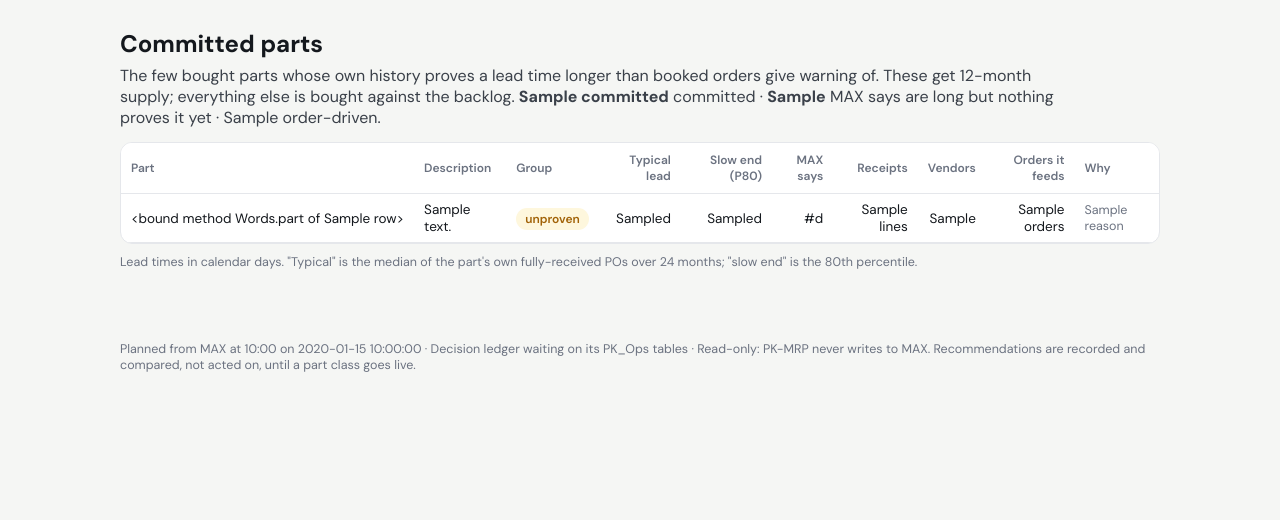
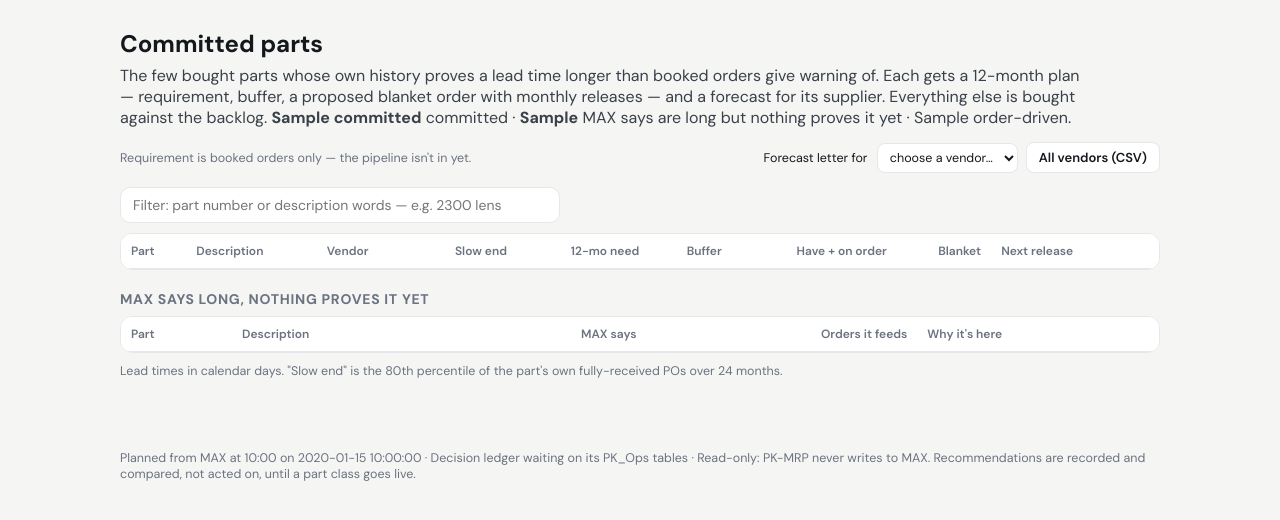
Before and after one commit to jaredPK1/PK-MRP, a Flask app: template pkmrp/web/templates/committed.html in a window 1280 px wide. Shown: the part 58-578 px from the top of the page. Run offline with Flask 3, Linux system fonts and the light colour scheme; the template is opened without the code that fills it: most values are stand-ins (such as "Sample title", 1, 10 or a date in 2020); lists and menus that the app fills with data are empty; some libraries are stand-ins or nearby versions.

Commit message:
Committed supply plans, supplier forecast letters, and search by description
core/committed.py: for each committed part, a gross 12-month requirement
(backlog walked down the BOM, pulled earlier by build time, grossed up by
YIELD_01), a buffer (service factor x monthly variation x sqrt(lead in
months)), and a blanket order released monthly one P80 lead time ahead.
Live: 119 plans, 91 with a blanket, 82 whose first release is already
past its order-by date. Pipeline isn't in yet (growth_bias = 1.0); the
page says so. /committed shows each plan with its 12 months on demand;
/committed/forecast.csv is the supplier letter (frozen 0-3 / firm 3-6 /
indicative 6-12, with the vendor's part number), per vendor or all.

core/search.py + /api/parts: find parts by number fragments (dashes
optional) or description words in any order, with MAX's abbreviations
understood (assembly -> ASSY, board -> ECB/PCB, cable -> CBL). The
Promise box suggests as you type, with descriptions, make/buy and stock;
a description typed in full resolves to the best match. All buys,
Committed and Lead times get a filter box with the same rules.
129 tests.

Co-Authored-By: Claude Opus 5.5 <noreply@anthropic.com>

```diff
--- a/pkmrp/core/netting.py
+++ b/pkmrp/core/netting.py
@@ -43,6 +43,7 @@ class Part:
     mult_qty: float = 0.0
     unit_cost: float = 0.0
     buyer: str = ""
+    yield_pct: float = 0.0  # YIELD_01; 0 = not set
 
 
 @dataclass(frozen=True)
--- a/pkmrp/core/settings.py
+++ b/pkmrp/core/settings.py
@@ -53,6 +53,10 @@ class PlanSettings:
     single_source_days: int = 60
     single_source_gate: float | None = None  # off: see core/segment.py
 
+    # Committed supply (core/committed.py).
+    growth_bias: float = 1.0  # scales the 12-month requirement until pipeline is in
+    service_factor: float = 1.65  # ~95% cycle service on the buffer
+
     # Respect MAX's order modifiers on planned orders.
     use_min_mult_qty: bool = True
 
--- a/pkmrp/web/app.py
+++ b/pkmrp/web/app.py
@@ -108,9 +108,70 @@ def create_app():
     @app.get("/committed")
     def committed_page():
         snap = snapshot.load_latest() or abort(404)
+        plans = {cp["part"]: cp for cp in snap.get("committed_plans", [])}
         rows = snap.get("segments", [])
+        vendors = sorted({cp["vendor"] for cp in plans.values() if cp["vendor"]})
         return render_template(
-            "committed.html", snap=snap, rows=rows, counts=snap.get("segment_counts", {})
+            "committed.html",
+            snap=snap,
+            rows=rows,
+            plans=plans,
+            vendors=vendors,
+            counts=snap.get("segment_counts", {}),
+        )
+
+    @app.get("/committed/plan/<path:part>")
+    def committed_plan(part):
+        snap = snapshot.load_latest() or abort(404)
+        cp = next((c for c in snap.get("committed_plans", []) if c["part"] == part), None)
+        return render_template("_committed_plan.html", cp=cp or abort(404))
+
+    @app.get("/committed/forecast.csv")
+    def forecast_csv():
+        """The supplier forecast letter: 12 months, frozen / firm / indicative."""
+        import csv
+        import io
+
+        from flask import Response
+
+        snap = snapshot.load_latest() or abort(404)
+        vendor = request.args.get("vendor", "")
+        plans = [c for c in snap.get("committed_plans", []) if not vendor or c["vendor"] == vendor]
+        if not plans:
+            abort(404)
+        months = [m["month"][:7] for m in plans[0]["schedule"]]
+        tags = [m["horizon"] for m in plans[0]["schedule"]]
+        buf = io.StringIO()
+        w = csv.writer(buf)
+        w.writerow(
+            [
+                "PK forecast",
+                snap["today"],
+                "frozen = months 1-3, firm = 4-6, "
+                "indicative = 7-12. Quantities are PK's requirement by month.",
+            ]
+        )
+        w.writerow(["vendor", "our part", "your part", "description", *months])
+        w.writerow(["", "", "", "", *tags])
+        for c in sorted(plans, key=lambda c: (c["vendor"], c["part"])):
+            w.writerow(
+                [
+                    c["vendor"],
+                    c["part"],
+                    c["vendor_part"],
+                    c["description"],
+                    *[_qty(m["requirement"]) for m in c["schedule"]],
+                ]
+            )
+        name = (vendor or "all-vendors").replace(" ", "-").replace("/", "-")[:40]
+        return Response(
+            buf.getvalue(),
+            mimetype="text/csv",
+            headers={
+                "Content-Disposition": (
+                    f"attachment; filename=pk-forecast-{name}-{snap['today']}.csv"
+                )
+            },
         )
 
     @app.get("/lead-times")
@@ -150,6 +211,33 @@ def create_app():
             },
         )
 
+    @app.get("/api/parts")
+    def api_parts():
+        """Part search for pickers: number fragments or description words."""
+        from ..core.search import find
+
+        data = snapshot.load_atp()
+        q = (request.args.get("q") or "").strip()
+        if not data or len(q) < 2:
+            return {"parts": []}
+        lines = data["timelines"]
+        catalogue = (
+            (p, v[1], v[0], p in lines and (lines[p][0] > 0 or bool(lines[p][1])))
+            for p, v in data["parts"].items()
+        )
+        out = []
+        for p, desc, ptype, active in find(q, catalogue, limit=12):
+            out.append(
+                {
+                    "part": p,
+                    "description": desc,
+                    "type": "make" if ptype == "A" else "buy",
+                    "on_hand": lines.get(p, [0])[0],
+                    "active": active,
+                }
+            )
+        return {"parts": out}
+
     @app.get("/promise")
     def promise_page():
         from ..core import atp
@@ -163,9 +251,18 @@ def create_app():
         except ValueError:
             qty, error = 1.0, "Quantity has to be a number."
         asked = request.args.get("date") or ""
+        if part and data and not error and part not in data["parts"]:
+            from ..core.search import find
+
+            hits = find(part, ((p, v[1], v[0], False) for p, v in data["parts"].items()), 1)
+            if hits:
+                part = hits[0][0]
         if part and data and not error:
             if part not in data["parts"]:
-                error = f"{part} isn't a make or buy part in MAX."
+                error = (
+                    f"Nothing matches “{part}” — try part of the number "
+                    "or a word from the description."
+                )
             else:
                 today = date.fromisoformat(data["today"])
                 parts = {
--- a/pkmrp/web/static/app.css
+++ b/pkmrp/web/static/app.css
@@ -146,3 +146,25 @@ footer { max-width: 1080px; margin: 0 auto; padding: 18px 20px 30px; color: var(
 .v-sub { margin: 6px 0 0; color: var(--ink-2); } .v-cap { margin: 8px 0 0; color: var(--muted); font-size: 12.5px; }
 .steps-h { font-size: 14px; text-transform: uppercase; letter-spacing: .05em; color: var(--muted); margin: 20px 0 8px; }
 .dense tr.bind td { background: var(--late-soft); font-weight: 600; }
+.cp-row td { padding: 0; border-bottom: 0; } .cp-cell:empty { display: none; }
+.cp-detail { padding: 10px 16px 14px; background: var(--bg); } .late-text { color: var(--late); font-weight: 600; }
+.filters label select { font: inherit; padding: 5px 8px; border-radius: 8px; border: 1px solid var(--line);
+                        background: var(--surface); color: var(--ink); margin-left: 6px; }
+
+.table-tools { display: flex; align-items: center; gap: 10px; margin: 0 0 10px; }
+.table-filter { font: inherit; font-size: 14px; padding: 8px 12px; border: 1px solid var(--line); border-radius: 10px;
+                background: var(--surface); color: var(--ink); width: min(440px, 100%); }
+.table-filter:focus, .promise-form input:focus { outline: 2px solid var(--teal); outline-offset: 1px; border-color: var(--leaf); }
+.picker { position: relative; }
+.picker input { min-width: 320px; }
+.suggest { position: absolute; top: 100%; left: 0; z-index: 20; list-style: none; margin: 4px 0 0; padding: 4px;
+           min-width: 520px; max-width: 90vw; background: var(--surface); border: 1px solid var(--line); border-radius: 12px;
+           box-shadow: 0 12px 32px rgba(20,24,29,.16); }
+.suggest li { display: grid; grid-template-columns: auto 1fr auto; gap: 10px; align-items: baseline; padding: 7px 10px;
+              border-radius: 8px; cursor: pointer; color: var(--ink); font-weight: 400; font-size: 14px; }
+.suggest li b { font-variant-numeric: tabular-nums; }
+.suggest li .d { color: var(--ink-2); overflow: hidden; text-overflow: ellipsis; white-space: nowrap; }
+.suggest li .t { color: var(--muted); font-size: 12px; white-space: nowrap; }
+.suggest li.on, .suggest li:hover { background: var(--soon-soft); }
+@media (max-width: 760px) { .picker input { min-width: 0; width: 100%; } .suggest { min-width: 0; width: 100%; } }
+.cp-detail .ledger td, .cp-detail .ledger th { padding: 4px 14px; }
--- a/pkmrp/web/static/app.js
+++ b/pkmrp/web/static/app.js
@@ -41,3 +41,85 @@
     if (!seen) confetti(70);
   }
 })();
+
+
+// Search, everywhere it helps: the same rules as core/search.py, light.
+// Words in any order, any case; dashes and spaces in part numbers ignored.
+(function () {
+  const squash = s => (s || '').toLowerCase().replace(/[\s\-_.]/g, '');
+  const ALIASES = { assembly: ['assy', 'asy'], board: ['ecb', 'pcb'], cable: ['cbl', 'cable'],
+                    option: ['opt', 'option'], power: ['pwr', 'power'], motor: ['mtr', 'motor'] };
+  function forms(w) {
+    w = w.toLowerCase();
+    const out = [w];
+    if (w.length > 3 && w.endsWith('s')) out.push(w.slice(0, -1));
+    out.slice().forEach(f => (ALIASES[f] || []).forEach(a => out.push(a)));
+    return out;
+  }
+  function matches(text, q) {
+    const low = text.toLowerCase(), sq = squash(text);
+    return q.split(/[\s,;/]+/).filter(Boolean).every(w =>
+      forms(w).some(f => low.includes(f)) || (squash(w).length >= 3 && sq.includes(squash(w))));
+  }
+
+  // Table filters (All buys, Committed, Lead times)
+  document.querySelectorAll('.table-filter').forEach(function (box) {
+    const wrap = box.closest('.table-tools').nextElementSibling;
+    const rows = Array.from(wrap.querySelectorAll('tbody tr')).filter(r => !r.classList.contains('cp-row'));
+    const count = box.parentElement.querySelector('.filter-count');
+    box.addEventListener('input', function () {
+      const q = box.value.trim();
+      let shown = 0;
+      rows.forEach(function (r) {
+        const ok = !q || matches(r.textContent, q);
+        r.hidden = !ok;
+        const detail = r.nextElementSibling;
+        if (detail && detail.classList.contains('cp-row')) detail.hidden = !ok;
+        if (ok) shown++;
+      });
+      count.textContent = q ? shown + ' of ' + rows.length : '';
+    });
+  });
+
+  // Part picker with descriptions (Promise)
+  document.querySelectorAll('input[data-suggest]').forEach(function (input) {
+    const list = input.parentElement.querySelector('.suggest');
+    let items = [], at = -1, timer = null;
+    function render() {
+      list.innerHTML = items.map((p, i) =>
+        '<li role="option" data-i="' + i + '" class="' + (i === at ? 'on' : '') + '">' +
+        '<b>' + p.part + '</b> <span class="d">' + p.description.toLowerCase() + '</span>' +
+        '<span class="t">' + p.type + (p.on_hand ? ' · ' + p.on_hand + ' on hand' : '') + '</span></li>').join('');
+      list.hidden = !items.length;
+      input.setAttribute('aria-expanded', items.length ? 'true' : 'false');
+    }
+    function pick(i) {
+      if (!items[i]) return;
+      input.value = items[i].part;
+      items = []; render();
+      const qty = input.form.querySelector('[name=qty]');
+      if (qty) qty.focus();
+    }
+    input.addEventListener('input', function () {
+      clearTimeout(timer);
+      const q = input.value.trim();
+      if (q.length < 2) { items = []; render(); return; }
+      timer = setTimeout(function () {
+        fetch(input.dataset.suggest + '?q=' + encodeURIComponent(q), { credentials: 'same-origin' })
+          .then(r => r.json()).then(d => { items = d.parts || []; at = items.length ? 0 : -1; render(); })
+          .catch(() => {});
+      }, 140);
+    });
+    input.addEventListener('keydown', function (e) {
+      if (list.hidden) return;
+      if (e.key === 'ArrowDown') { at = Math.min(at + 1, items.length - 1); render(); e.preventDefault(); }
+      else if (e.key === 'ArrowUp') { at = Math.max(at - 1, 0); render(); e.preventDefault(); }
+      else if (e.key === 'Enter' && at >= 0) { pick(at); e.preventDefault(); }
+      else if (e.key === 'Escape') { items = []; render(); }
+    });
+    list.addEventListener('mousedown', function (e) {
+      const li = e.target.closest('li'); if (li) { pick(+li.dataset.i); e.preventDefault(); }
+    });
+    input.addEventListener('blur', () => setTimeout(() => { items = []; render(); }, 150));
+  });
+})();
--- a/pkmrp/web/templates/buys.html
+++ b/pkmrp/web/templates/buys.html
@@ -12,6 +12,7 @@
     </label>
   </form>
 </section>
+<div class="table-tools"><input type="search" class="table-filter" placeholder="Filter: part number or description words — e.g. 2300 lens" aria-label="Filter the table"><span class="muted small filter-count"></span></div>
 <div class="table-wrap">
 <table class="dense">
   <thead><tr><th class="r">#</th><th>Part</th><th>Description</th><th class="r">Qty</th><th class="r">Spend</th><th>Order by</th><th class="r">Lead</th><th>Vendor</th><th>Buyer</th><th class="r">Orders</th><th class="r">Order value</th></tr></thead>
--- a/pkmrp/web/templates/committed.html
+++ b/pkmrp/web/templates/committed.html
@@ -3,29 +3,54 @@
 {% block content %}
 <section class="page-intro">
   <h1 class="h1-small">Committed parts</h1>
-  <p class="lede">The few bought parts whose own history proves a lead time longer than booked orders give warning of. These get 12-month supply; everything else is bought against the backlog.
+  <p class="lede">The few bought parts whose own history proves a lead time longer than booked orders give warning of. Each gets a 12-month plan — requirement, buffer, a proposed blanket order with monthly releases — and a forecast for its supplier. Everything else is bought against the backlog.
     <b>{{ counts.committed or 0 }}</b> committed · <b>{{ counts.unproven_long or 0 }}</b> MAX says are long but nothing proves it yet · {{ counts.order_driven or 0 }} order-driven.</p>
+  <p class="filters">
+    <span class="muted small">Requirement is booked orders only — the pipeline isn't in yet.</span>
+    <span class="grow"></span>
+    <label class="small">Forecast letter for
+      <select onchange="if (this.value !== '') location.href='{{ script_root }}/committed/forecast.csv' + (this.value ? '?vendor=' + encodeURIComponent(this.value) : '')">
+        <option value="">choose a vendor…</option>
+        {% for v in vendors %}<option>{{ v }}</option>{% endfor %}
+      </select></label>
+    <a class="btn" href="{{ script_root }}/committed/forecast.csv">All vendors (CSV)</a>
+  </p>
 </section>
+<div class="table-tools"><input type="search" class="table-filter" placeholder="Filter: part number or description words — e.g. 2300 lens" aria-label="Filter the table"><span class="muted small filter-count"></span></div>
 <div class="table-wrap">
 <table class="dense">
-  <thead><tr><th>Part</th><th>Description</th><th>Group</th><th class="r">Typical lead</th><th class="r">Slow end (P80)</th><th class="r">MAX says</th><th class="r">Receipts</th><th class="r">Vendors</th><th class="r">Orders it feeds</th><th>Why</th></tr></thead>
+  <thead><tr><th>Part</th><th>Description</th><th>Vendor</th><th class="r">Slow end</th><th class="r">12-mo need</th><th class="r">Buffer</th><th class="r">Have + on order</th><th class="r">Blanket</th><th>Next release</th><th></th></tr></thead>
   <tbody>
-  {% for r in rows %}
+  {% for r in rows if r.segment == 'committed' %}{% set cp = plans.get(r.part) %}
     <tr>
       <td class="mono">{{ r.part }}</td>
       <td>{{ r.description|lower|capitalize }}</td>
-      <td><span class="chip {{ 'late' if r.segment == 'committed' else 'today' }}">{{ 'committed' if r.segment == 'committed' else 'unproven' }}</span></td>
-      <td class="r">{{ r.p50_days }}d</td>
+      <td class="small">{{ cp.vendor if cp else '' }}</td>
       <td class="r">{{ r.p80_days }}d</td>
-      <td class="r">{{ r.purlt_days }}d</td>
-      <td class="r">{{ r.lines or '—' }}</td>
-      <td class="r">{{ r.vendors_used }}{% if r.single_source %} <small class="muted">only</small>{% endif %}</td>
-      <td class="r">{{ r.orders }}</td>
-      <td class="muted small">{{ r.reasons|join('; ') }}</td>
+      {% if cp %}
+      <td class="r">{{ cp.requirement_12m|qty }}</td>
+      <td class="r">{{ cp.buffer|qty }}</td>
+      <td class="r">{{ (cp.on_hand + cp.on_order)|qty }}</td>
+      <td class="r"><b>{{ cp.blanket_qty|qty if cp.blanket_qty else '—' }}</b></td>
+      <td>{% if cp.releases %}{% set n = cp.releases[0] %}<span class="chip {{ 'late' if n.late else 'soon' }}">{{ n.qty|qty }} by {{ n.order_by }}</span>{% else %}<span class="muted small">covered</span>{% endif %}</td>
+      <td><button class="why-btn" hx-get="{{ script_root }}/committed/plan/{{ r.part }}" hx-target="#cp-{{ loop.index }}" hx-swap="innerHTML">12 months</button></td>
+      {% else %}<td colspan="6" class="muted small">no plan</td>{% endif %}
     </tr>
-  {% else %}<tr><td colspan="10" class="muted">No committed parts.</td></tr>{% endfor %}
+    <tr class="cp-row"><td colspan="10" id="cp-{{ loop.index }}" class="cp-cell"></td></tr>
+  {% endfor %}
   </tbody>
 </table>
 </div>
-<p class="foot-note">Lead times in calendar days. "Typical" is the median of the part's own fully-received POs over 24 months; "slow end" is the 80th percentile.</p>
+<h3 class="steps-h">MAX says long, nothing proves it yet</h3>
+<div class="table-wrap">
+<table class="dense">
+  <thead><tr><th>Part</th><th>Description</th><th class="r">MAX says</th><th class="r">Orders it feeds</th><th>Why it's here</th></tr></thead>
+  <tbody>
+  {% for r in rows if r.segment == 'unproven_long' %}
+    <tr><td class="mono">{{ r.part }}</td><td>{{ r.description|lower|capitalize }}</td><td class="r">{{ r.purlt_days }}d</td><td class="r">{{ r.orders }}</td><td class="muted small">{{ r.reasons|join('; ') }}</td></tr>
+  {% endfor %}
+  </tbody>
+</table>
+</div>
+<p class="foot-note">Lead times in calendar days. "Slow end" is the 80th percentile of the part's own fully-received POs over 24 months.</p>
 {% endblock %}
--- a/pkmrp/web/templates/params.html
+++ b/pkmrp/web/templates/params.html
@@ -13,6 +13,7 @@
     <a class="btn" href="{{ script_root }}/lead-times.csv">Download CSV</a>
   </p>
 </section>
+<div class="table-tools"><input type="search" class="table-filter" placeholder="Filter: part number or description words — e.g. 2300 lens" aria-label="Filter the table"><span class="muted small filter-count"></span></div>
 <div class="table-wrap">
 <table class="dense">
   <thead><tr><th>Part</th><th>Description</th><th>Buyer</th><th>Vendor</th><th class="r">MAX now</th><th class="r">Propose</th><th class="r">Change</th><th class="r">Median</th><th class="r">P80</th><th class="r">Receipts</th></tr></thead>
--- a/pkmrp/web/templates/promise.html
+++ b/pkmrp/web/templates/promise.html
@@ -6,7 +6,11 @@
   <p class="lede">Type the part, how many, and when the customer wants it. You'll get the earliest date the material supports — after every order already booked takes its share — and the part that decides it.</p>
 </section>
 <form class="promise-form" method="get">
-  <label>Part <input name="part" value="{{ part }}" placeholder="01-2300AG-07G" autofocus autocomplete="off" required></label>
+  <label class="picker">Part — number or description
+    <input name="part" value="{{ part }}" placeholder="46-0020 · relay lens · 2300 z stage" autofocus autocomplete="off" required
+           data-suggest="{{ script_root }}/api/parts" role="combobox" aria-expanded="false" aria-autocomplete="list">
+    <ul class="suggest" role="listbox" hidden></ul>
+  </label>
   <label>Qty <input name="qty" type="number" min="1" step="1" value="{{ qty|int }}"></label>
   <label>Customer wants it <input name="date" type="date" value="{{ asked }}"></label>
   <button class="btn primary" type="submit">Check</button>
```
Also changed, not shown: pkmrp/core/committed.py (added, +146 -0 lines), pkmrp/core/search.py (added, +94 -0 lines), pkmrp/run.py (+33 -0 lines), pkmrp/snapshot.py (+10 -0 lines), pkmrp/web/templates/_committed_plan.html (added, +14 -0 lines), tests/test_committed.py (added, +68 -0 lines), tests/test_search.py (added, +40 -0 lines).
